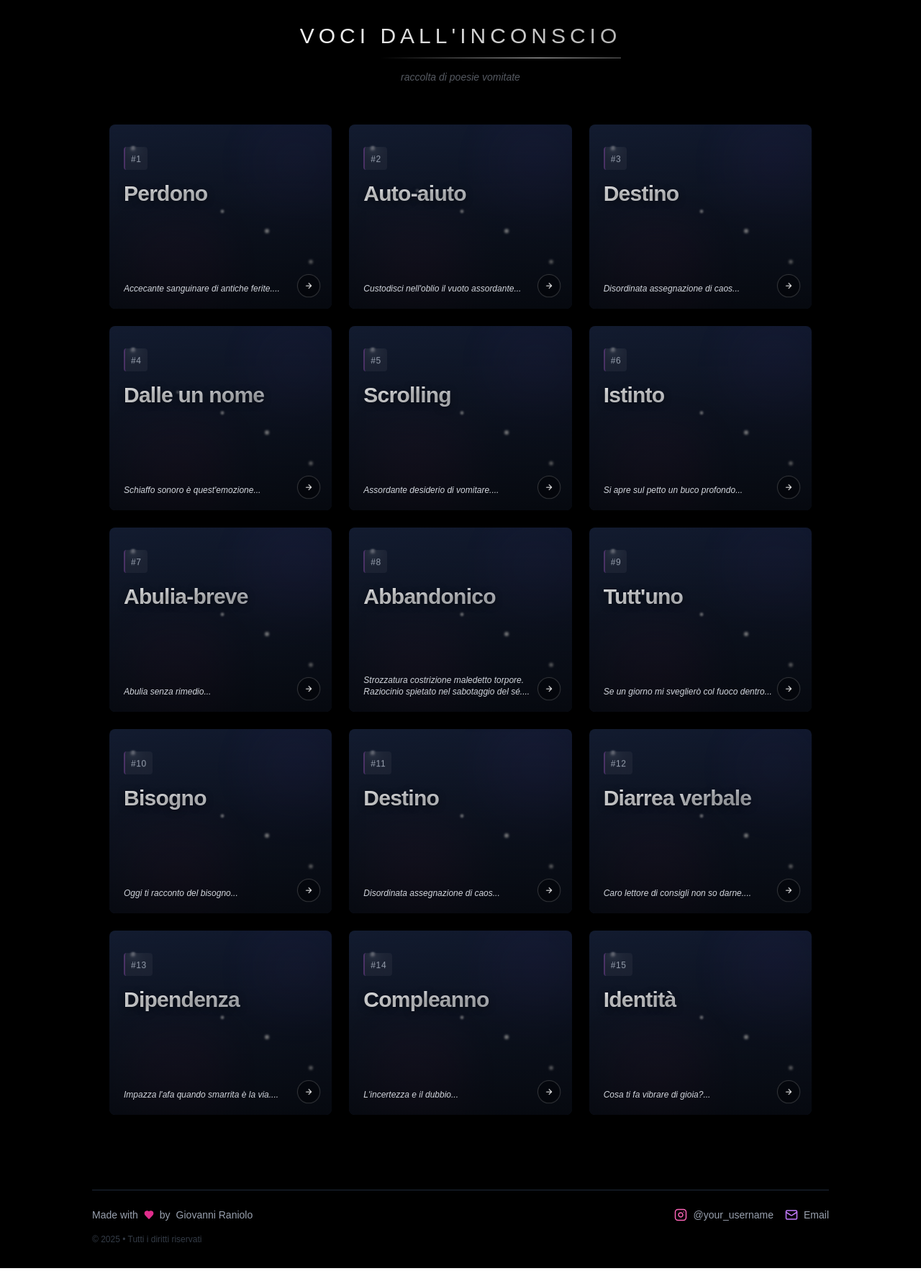
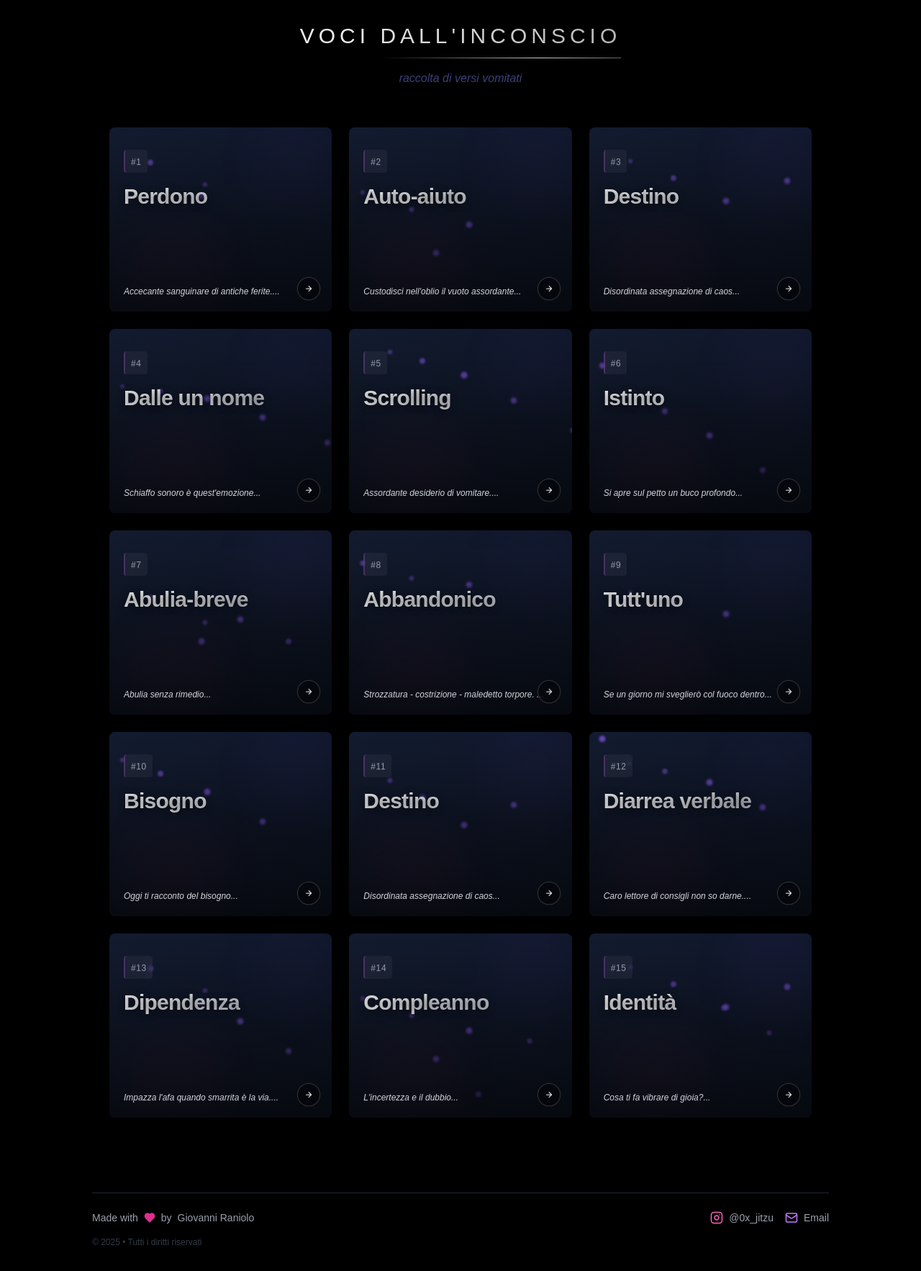
Before and after one commit to GiovanniRaniolo/voci-dall-inconscio, a Next.js app: page / in a window 1280 px wide. Shown: the whole page at 72% size. Built offline with nearby package versions, Linux system fonts and the light colour scheme.

Commit message:
style: enhance poem formatting, update footer links, and improve particle animation dynamics

```diff
--- a/data/poems.ts
+++ b/data/poems.ts
@@ -80,9 +80,14 @@ Vedrò una luce`,
   {
     id: 8,
     title: "Abbandonico",
-    content: `Strozzatura, costrizione, maledetto torpore. Raziocinio spietato nel sabotaggio del sé.
-È lo Spirito senza velocità di fuga, per il gelido inverno che nel petto l'attrae.
-Piange e suda e si dimena. Non può credere che il suo vuoto aperto debba manifestarsi ai suoi simili per domarne il rifiuto`,
+    content: `Strozzatura - costrizione - maledetto torpore.
+    Raziocinio spietato nel sabotaggio del sé.
+È lo Spirito senza velocità di fuga,
+ per il gelido inverno che nel petto l'attrae.
+Piange e suda e si dimena.
+Non può credere che il suo vuoto aperto
+debba manifestarsi ai suoi simili
+per domarne il rifiuto.`,
   },
   {
     id: 9,
--- a/src/components/Footer.tsx
+++ b/src/components/Footer.tsx
@@ -9,14 +9,14 @@ const Footer: React.FC = () => {
         <div className="flex flex-col md:flex-row justify-between items-center gap-4 border-t border-gray-800 pt-6">
           {/* Credit section */}
           <motion.div className="flex items-center gap-2 text-sm text-gray-400" whileHover={{ color: "rgba(255,255,255,0.9)" }}>
-            Made with <Heart size={14} className="text-pink-500 fill-pink-500 animate-pulse" /> by
+            Made with <Heart size={16} className="text-pink-500 fill-pink-500 animate-pulse" /> by
             <span className="font-medium">Giovanni Raniolo</span>
           </motion.div>
 
           {/* Social links */}
           <div className="flex gap-4">
             <motion.a
-              href="https://instagram.com/your_username"
+              href="https://instagram.com/0x_jitzu"
               target="_blank"
               rel="noopener noreferrer"
               className="flex items-center gap-2 text-sm text-gray-400 hover:text-white transition-colors"
@@ -24,11 +24,11 @@ const Footer: React.FC = () => {
               whileTap={{ scale: 0.95 }}
             >
               <Instagram size={18} className="text-pink-400" />
-              <span>@your_username</span>
+              <span>@0x_jitzu</span>
             </motion.a>
 
             <motion.a
-              href="mailto:your.email@example.com"
+              href="mailto:gianniraniolo80@gmail.com"
               className="flex items-center gap-2 text-sm text-gray-400 hover:text-white transition-colors"
               whileHover={{ scale: 1.05, y: -2 }}
               whileTap={{ scale: 0.95 }}
--- a/src/components/Header.tsx
+++ b/src/components/Header.tsx
@@ -69,14 +69,14 @@ const Header: React.FC = () => {
 
           {/* Subtitle with gentle fade-in and subtle animation */}
           <motion.p
-            className="text-xs sm:text-sm text-gray-400 italic relative"
+            className="text-md text-indigo-400 italic relative"
             initial={{ opacity: 0, y: 5 }}
             animate={{ opacity: 0.8, y: 0 }}
             transition={{ duration: 1, ease: "easeOut", delay: 0.3 }}
           >
             <motion.span
               animate={{
-                opacity: [0.7, 0.9, 0.7],
+                opacity: [0.6, 0.9, 0.6],
               }}
               transition={{
                 duration: 6,
@@ -85,7 +85,7 @@ const Header: React.FC = () => {
                 ease: "easeInOut",
               }}
             >
-              raccolta di poesie vomitate
+              raccolta di versi vomitati
             </motion.span>
           </motion.p>
         </div>
--- a/src/components/PoemReader.tsx
+++ b/src/components/PoemReader.tsx
@@ -241,7 +241,7 @@ const PoemReader: React.FC<PoemReaderProps> = ({ poem, onClose }) => {
               repeat: Infinity,
               repeatType: "loop",
               ease: "linear",
-              delay: Math.random() * 5,
+              delay: Math.random() * 1.5,
             }}
           />
         ))}
@@ -263,7 +263,7 @@ const PoemReader: React.FC<PoemReaderProps> = ({ poem, onClose }) => {
       </div>
 
       {/* Progress indicator */}
-      <div className="relative h-0.5 w-full max-w-md mx-auto mb-4">
+      <div className="relative h-1 w-3/4 max-w-md mx-auto mb-4 ">
         <div className="absolute inset-0 rounded-full bg-gray-800" />
         <motion.div
           className="absolute inset-y-0 left-0 rounded-full"
--- a/src/components/PoetryCover.tsx
+++ b/src/components/PoetryCover.tsx
@@ -89,13 +89,29 @@ const PoetryCover: React.FC<PoetryCoverProps> = ({ poem, onClick }) => {
         />
 
         {/* Animated particle effects */}
-        {[...Array(5)].map((_, i) => (
+        {(() => {
+          // Determine a variable number of particles per card based on animSeed
+          const particleCount = 3 + Math.floor(animSeed % 4); // yields 3-6 particles
+          return [...Array(particleCount)].map((_, i) => {
+            // Calculate base offsets influenced by animSeed
+            const baseTop = 10 + (animSeed % 30); // a base top offset between 10% and 40%
+            const baseLeft = 5 + (animSeed % 25); // a base left offset between 5% and 30%
+
+            // Vary each particle position based on its index and the seed
+            const topOffset = baseTop + i * (5 + ((animSeed + i) % 10)); // adds dynamic vertical spacing
+            const leftOffset = baseLeft + i * (10 + ((animSeed + i * 2) % 15)); // adds dynamic horizontal spacing
+
+            // Vary particle animation timing
+            const particleDuration = 4 + i + (animSeed % 3); // duration varies per particle
+            const particleDelay = i * 0.8 + (animSeed % 2) * 0.5; // slight delay variation
+
+            return (
               <motion.div
                 key={i}
-            className="absolute rounded-full w-1 h-1 bg-white opacity-60"
+                className="absolute rounded-full w-1.5 h-1.5 bg-[rgba(139,92,246,0.9)]"
                 style={{
-              top: `${20 + i * 15}%`,
-              left: `${10 + i * 20}%`,
+                  top: `${topOffset}%`,
+                  left: `${leftOffset}%`,
                   filter: "blur(1px)",
                 }}
                 animate={{
@@ -104,13 +120,15 @@ const PoetryCover: React.FC<PoetryCoverProps> = ({ poem, onClick }) => {
                   scale: [1, 1.5, 1],
                 }}
                 transition={{
-              duration: 4 + i,
+                  duration: particleDuration,
                   repeat: Infinity,
                   repeatType: "mirror",
-              delay: i * 0.8,
+                  delay: particleDelay,
                 }}
               />
-        ))}
+            );
+          });
+        })()}
       </div>
 
       {/* Dark overlay for better text legibility */}
```
Lines whose indentation alone changed are shown as unchanged.
